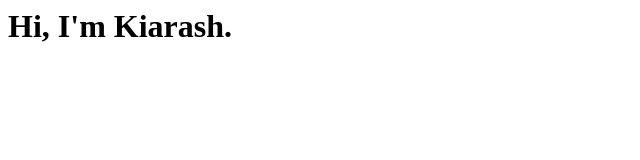
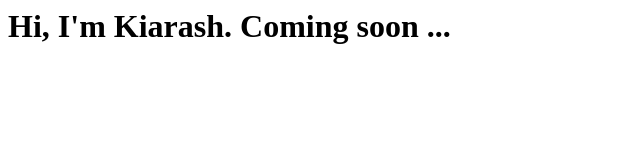
Before and after one commit to kfarzad/KiarashFarzad, a plain HTML site: page index.html in a window 1280 px wide. Shown: the whole page, without its empty margins (0-640 px from the left). Drawn offline with Linux system fonts and the light colour scheme.

Commit message:
Update index.html

```diff
--- a/index.html
+++ b/index.html
@@ -1,5 +1,6 @@
 <html>
     <h1>
         Hi, I'm Kiarash.
+        Coming soon ...
     </h1>
 </html>
```
